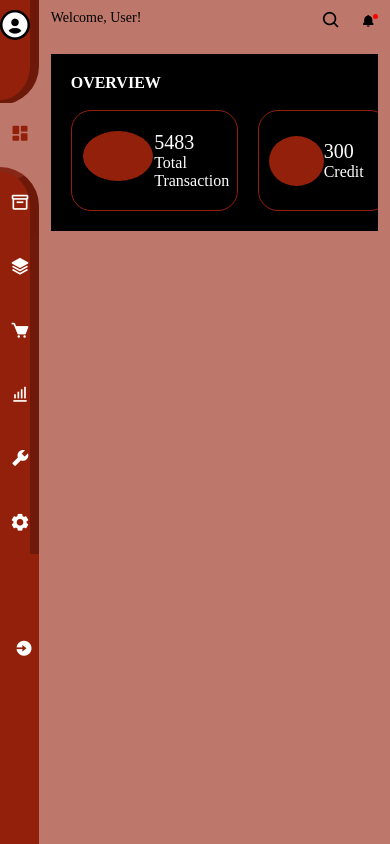
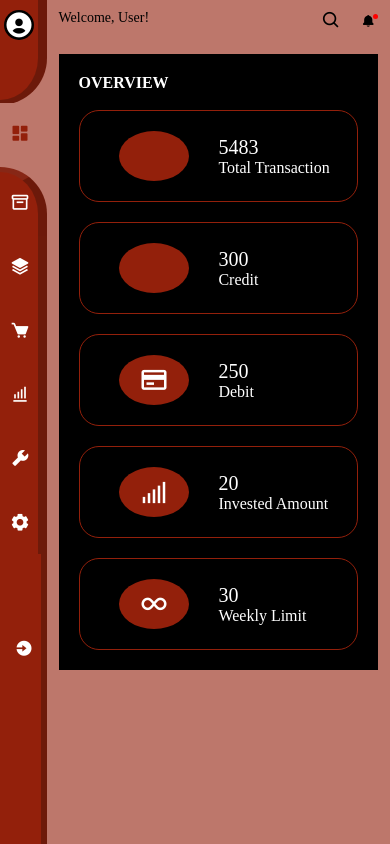
Before and after one commit to Lovethrech/personal-finance-manager, a Vue app: page / in a window 390 px wide. Built offline with nearby package versions, Linux system fonts and the light colour scheme; some icons are missing.

Commit message:
...finetuning all available components.

```diff
--- a/src/components/landing-page/LandingPageMainCtn.vue
+++ b/src/components/landing-page/LandingPageMainCtn.vue
@@ -16,16 +16,7 @@ import LandingPageMainSectionMainCtn from './LandingPageMainSectionMainCtn.vue';
 main{
     width:88%;
 }
-@media screen and (max-width:1060px) {
-    main{
-        width:80vw;
-    }
-}
-@media screen and (max-width: 700px) {
-    main{
-        width:90%;
-    }
-}
+
 </style>
 
 <template>
@@ -37,5 +28,15 @@ main{
                 <LandingPageMainSectionMainCtn></LandingPageMainSectionMainCtn>
             </main>
         </div>
+        <!-- @media screen and (max-width:1060px) {
+    main{
+        width:80vw;
+    }
+}
+@media screen and (max-width: 700px) {
+    main{
+        width:90%;
+    }
+} -->
     </section>
 </template>
--- a/src/components/landing-page/LandingPageOverviewBoxMainCtn.vue
+++ b/src/components/landing-page/LandingPageOverviewBoxMainCtn.vue
@@ -48,5 +48,6 @@ import LandingPageOverviewBox from './LandingPageOverviewBox.vue';
     display:flex;
     flex-direction:row;
     gap:20px;
+    flex-wrap:wrap;
 }
 </style>
--- a/src/components/side-nav/SideNavMainCtn.vue
+++ b/src/components/side-nav/SideNavMainCtn.vue
@@ -11,7 +11,7 @@ const {dashboardActive, assetActive, incomeActive, expenseActive, savingActive,
 
 <style scoped>
 .side-nav-main-ctn-main-ctn{
-    width:60vw;
+    width:200px;
     height:100vh;
     overflow-y:hidden;
     display:flex;
@@ -138,5 +138,6 @@ const {dashboardActive, assetActive, incomeActive, expenseActive, savingActive,
                 </SideNavLogin>
             </div>
         </div>
+
     </section>
 </template>
```
